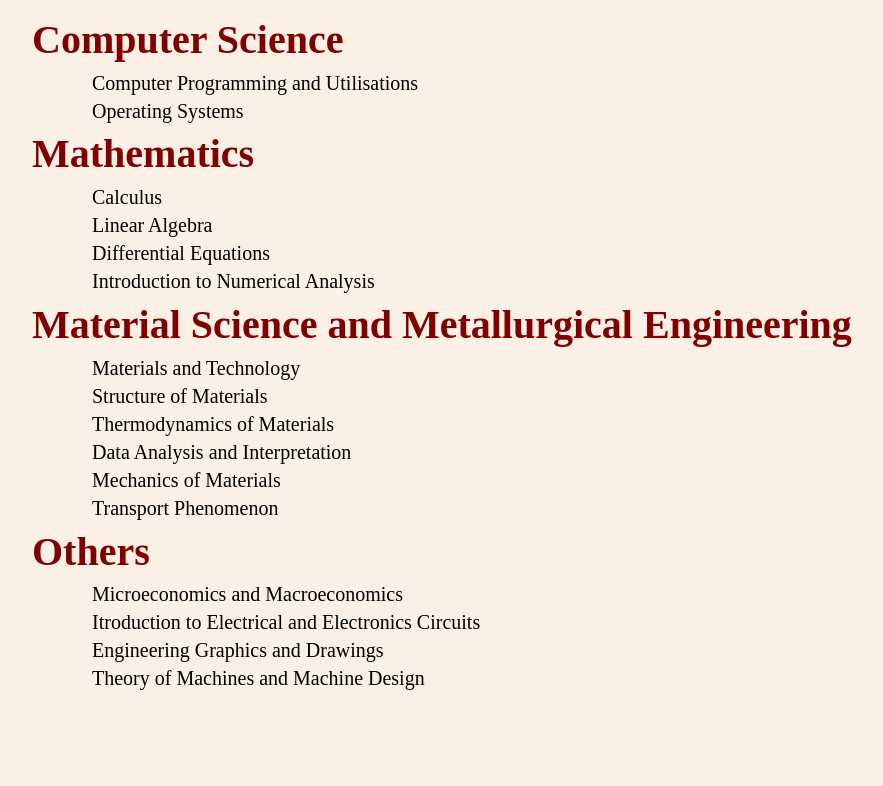
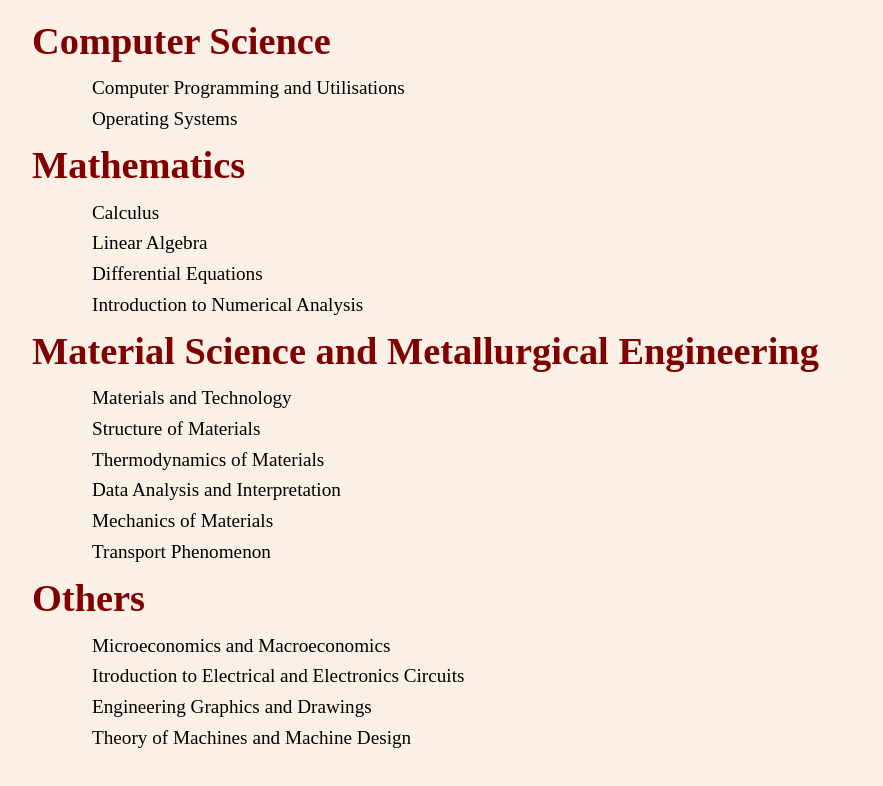
Before and after one commit to GameChaser782/Portfolio, a plain HTML site: page courses.html in a window 1280 px wide. Shown: the whole page, without its empty margins (16-899 px from the left). Drawn offline with Linux system fonts and the light colour scheme.

Commit message:
line height chnaged from px to %

```diff
--- a/courses.html
+++ b/courses.html
@@ -8,17 +8,17 @@
     <style>
         body{
             background-color: linen;
-            font-size: 20px;
+            font-size: 120%;
         }
         h1{
             color: maroon;
             margin-left: 40px;
-            line-height: 25px;
+            line-height: 80%;
         }
         p{
             color: black;
             margin-left: 100px;
-            line-height: 8px;
+            line-height: 60%;
         }
     </style>
 </head>
```
Also changed, not shown: PandA.html (+2 -2 lines).
